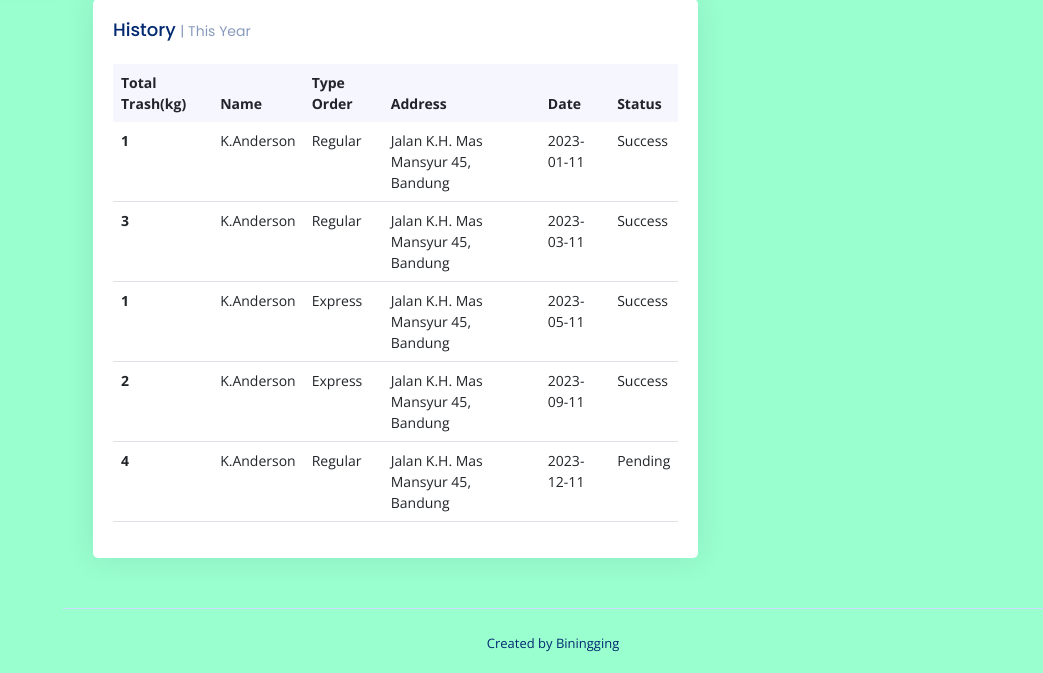
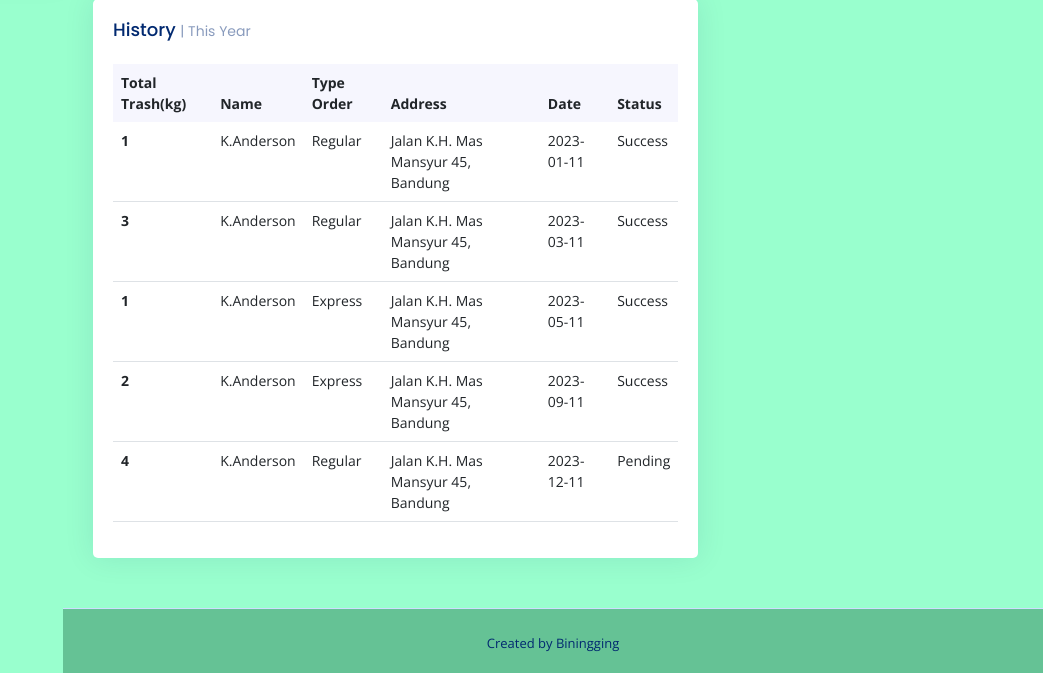
Before and after one commit to helggaa/Expo, a PHP site: page /index.html in a window 1280 px wide. Shown: the part 815-1488 px from the top of the page, without its empty margins (237-1280 px from the left). Run offline with PHP 8.4, Linux system fonts and the light colour scheme; some libraries are stand-ins or nearby versions.

Commit message:
kelupaan

```diff
--- a/assets/css/style.css
+++ b/assets/css/style.css
@@ -1245,6 +1245,7 @@ h6 {
   font-size: 14px;
   transition: all 0.3s;
   border-top: 1px solid #cddfff;
+  background-color: #65c295;
 }
 
 .footer .copyright {
```
